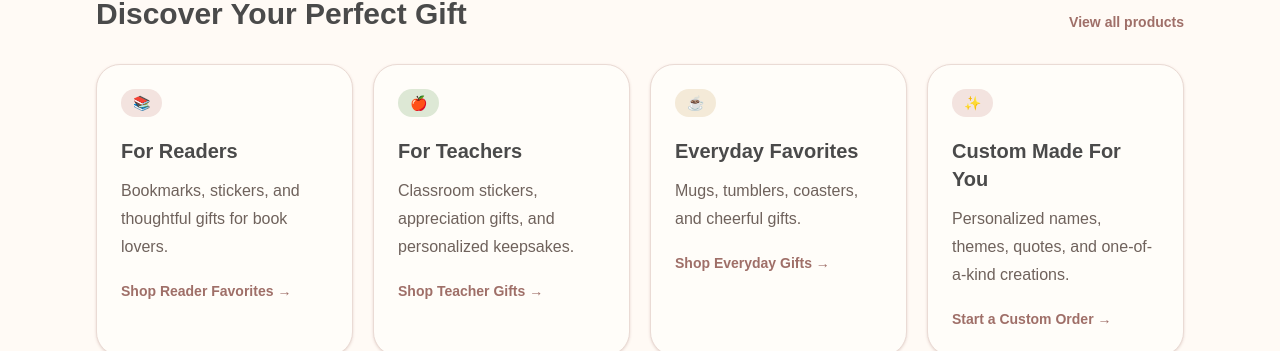
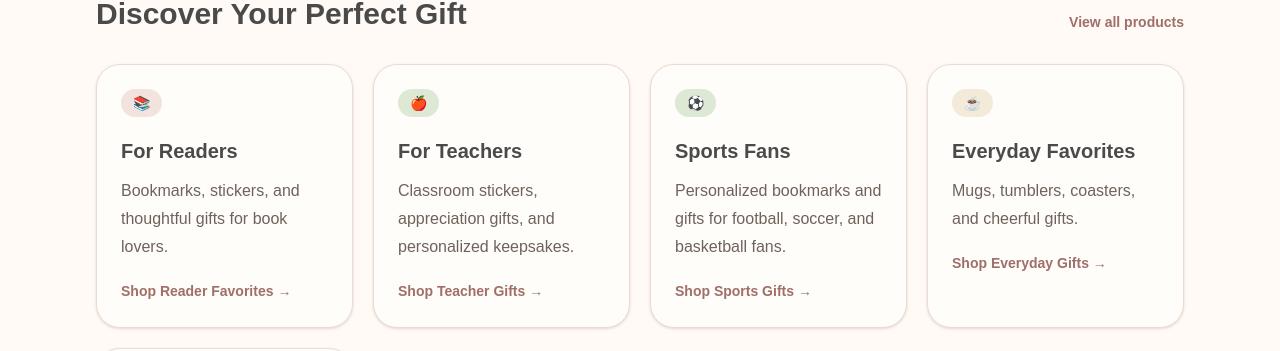
Before and after one commit to mguli/rainbowtrove, a Next.js app: page / in a window 1280 px wide. Shown: the part 1037-1388 px from the top of the page. Built offline with nearby package versions, Linux system fonts and the light colour scheme.

Commit message:
Add sports fans collection

```diff
--- a/app/components/productsCatalog.tsx
+++ b/app/components/productsCatalog.tsx
@@ -26,6 +26,7 @@ const collectionLabels: Record<string, string> = {
   all: "All collections",
   readers: "For Readers",
   teachers: "For Teachers",
+  sports: "Sports Fans",
   everyday: "Everyday Favorites",
   custom: "Custom Made For You",
 };
--- a/data/featured.json
+++ b/data/featured.json
@@ -13,6 +13,14 @@
     "description": "Classroom stickers, appreciation gifts, and personalized keepsakes.",
     "cta": "Shop Teacher Gifts",
     "href": "/products?collection=teachers",
+    "accent": "bg-[#dde8d5] text-[#6f8565]"
+  },
+  {
+    "icon": "⚽",
+    "title": "Sports Fans",
+    "description": "Personalized bookmarks and gifts for football, soccer, and basketball fans.",
+    "cta": "Shop Sports Gifts",
+    "href": "/products?collection=sports",
     "accent": "bg-[#dde8d5] text-[#6f8565]"
   },
   {
--- a/data/products.json
+++ b/data/products.json
@@ -60,7 +60,8 @@
     "source": "etsy-csv",
     "collections": [
       "readers",
-      "custom"
+      "custom",
+      "sports"
     ],
     "etsyDescription": "Score a reading touchdown with these personalized sports bookmarks! 🏈⚽🏀\n\nPerfect for athletes, sports lovers, students, and young readers, these handmade bookmarks feature fun sports-inspired designs and optional personalization to make reading even more exciting.\n\nWhether used for school, journaling, or cozy reading time, these bookmarks make thoughtful gifts for soccer players, football fans, basketball lovers, and bookworms alike.\n\nFeatures:\nDetailed American football, basketball and soccer designs\nSturdy 2x6-inch cardstock bookmarks\nIdeal for marking your place in books, notebooks, or planners\nPerfect for sports-themed gifts\nBack: Solid matching color\n\nMaterials:\nHigh-quality cardstock for durability"
   },
```
